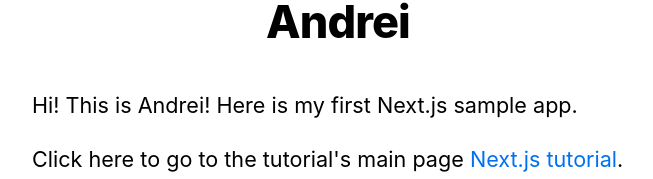
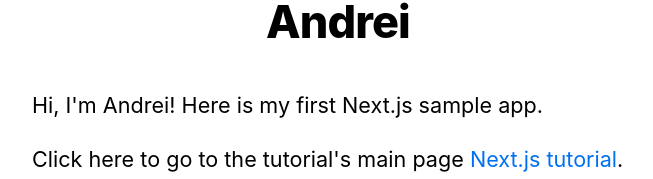
Before and after one commit to BaladaRock/Next.js-tutorial-blog, a Next.js app: page / in a window 1280 px wide. Shown: the part 327-506 px from the top of the page, without its empty margins (302-955 px from the left). Built offline with nearby package versions, Linux system fonts and the light colour scheme.

Commit message:
Finished up app for deployment

```diff
--- a/pages/index.js
+++ b/pages/index.js
@@ -22,7 +22,7 @@ export default function Home({ sortedPosts }) {
         <title>{siteTitle}</title>
       </Head>
       <section className={utilStyles.headingMd}>
-        <p>Hi! This is Andrei! Here is my first Next.js sample app.</p>
+        <p>Hi, I'm Andrei! Here is my first Next.js sample app.</p>
         <p>
           Click here to go to the tutorial's main page{" "}
           <a href="https://nextjs.org/learn">Next.js tutorial</a>.
```
